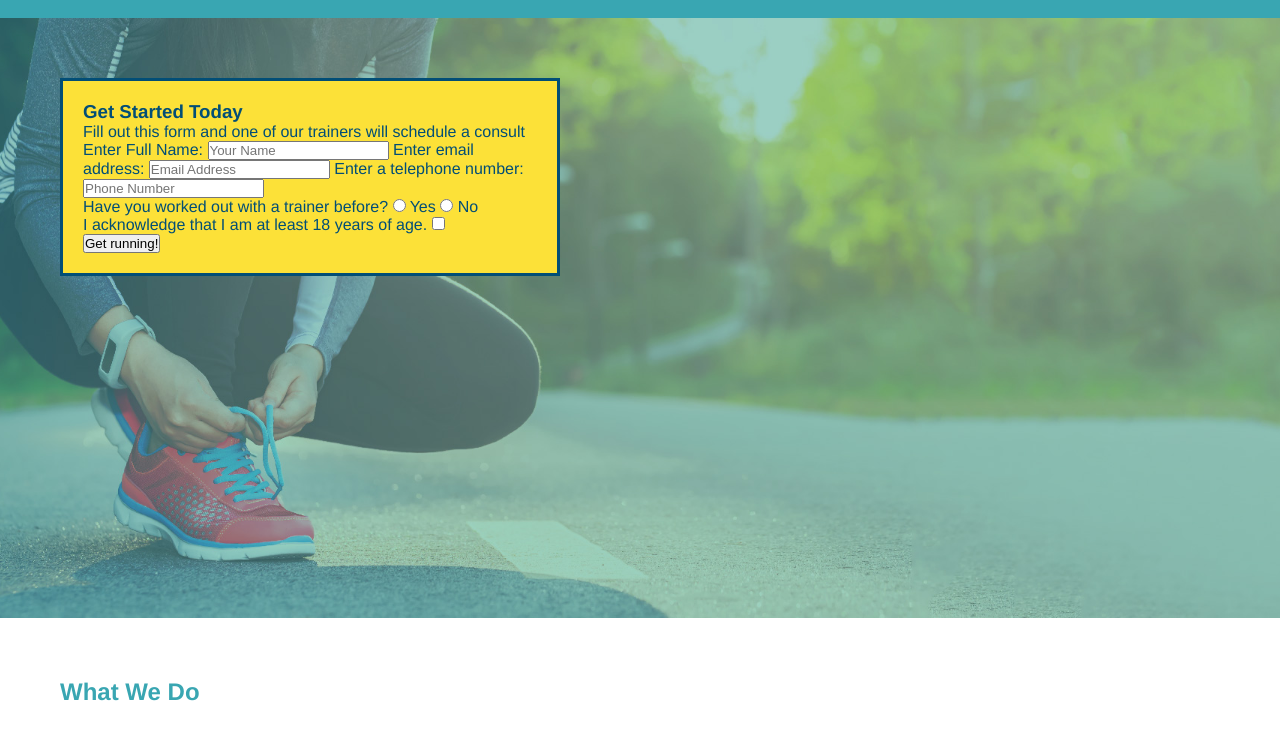
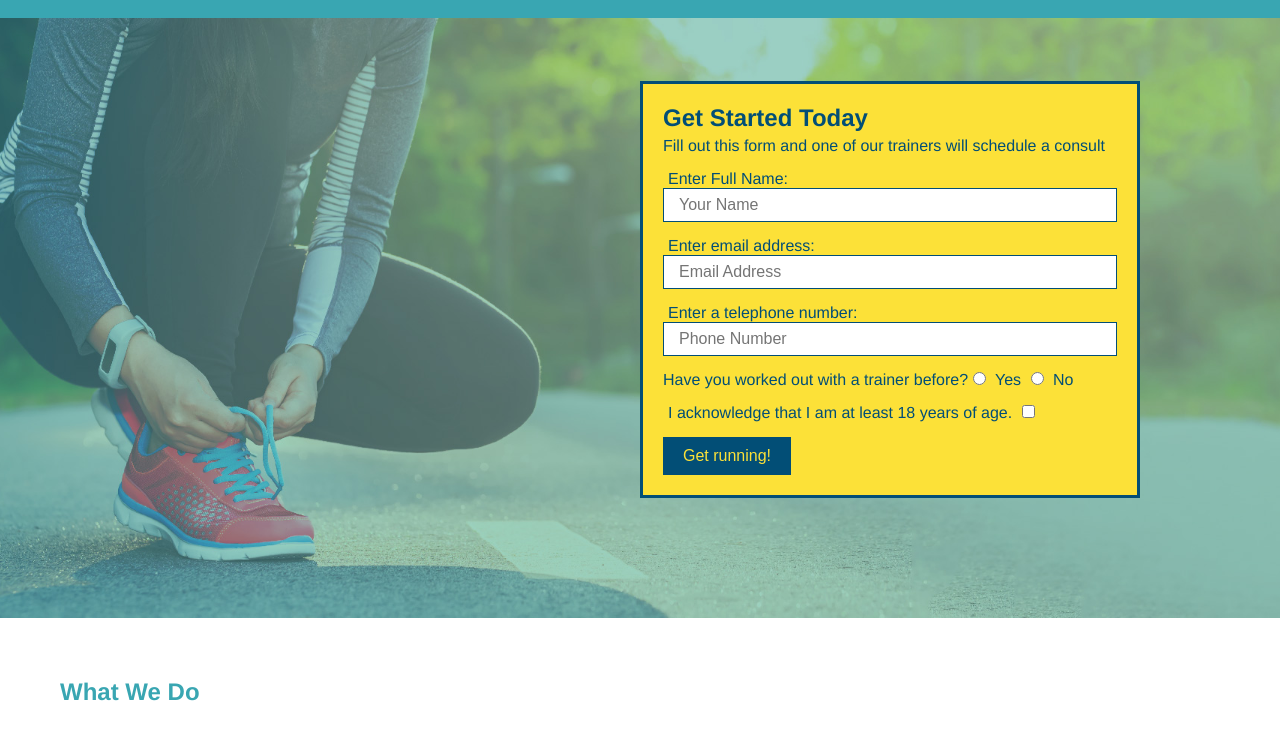
Before and after one commit to ajmarrocco/run-buddy, a plain HTML site: page index.html in a window 1280 px wide. Shown: the part 64-800 px from the top of the page. Drawn offline with Linux system fonts and the light colour scheme.

Commit message:
<hero style complete>

```diff
--- a/assets/css/style.css
+++ b/assets/css/style.css
@@ -52,16 +52,16 @@ header nav ul li a {
 /* Adds padding to all sections */
 section {
   padding: 60px;
-}
-/* Hero Style Start */
+ }
+/* Hero Style Begins*/
 .hero{
   background-image: url("../images/hero-bg.jpg");
   height: 600px;
   background-size: cover;
   background-position: center;
-}
-/* Hero Style End */
-/* Hero Form Style Start */
+  position: relative;
+ }
+/* Hero Form Style */
 .hero-form{
   background-color: #fce138;
   padding: 20px;
@@ -70,8 +70,53 @@ section {
   border-style: solid;
   border-width: 3px;
   border-color: #024e76;
-}
-/* Hero Form End */
+  position: absolute;
+  bottom: 120px;
+  right: 140px;
+ }
+/* Change text for h3 */
+.hero-form h3{
+  font-size: 24px;
+  margin: 0px;
+ }
+/* Spacing for p in hero-form */
+.hero-form p {
+  margin: 5px 0 15px 0;
+ }
+/* Spacing and styling for p in hero-form */
+ .form-input {
+  border: 1px solid #024e76;
+  display: block;
+  padding: 7px 15px;
+  font-size: 16px;
+  color: #024e76;
+  width: 100%;
+  margin-bottom: 15px;
+ }
+/* Spacing for radio buttons */
+.hero-form label {
+  margin: 0 5px;
+ }
+/* Style submit button */
+.hero-form button {
+  color: #fce138;
+  background-color: #024e76;
+  border: none;
+  padding: 10px 20px;
+  font-size: 16px;
+ }
+/* Hero Style Begins*/
+/* Trainers style
+.trainers {
+  text-align: center;
+ }  */
+/* Trainer style */
+/* .trainer {
+  width: 900px;
+  margin: 0 auto 30px auto;
+  background: #024e76;
+  color: #fce138;
+ }   */
 /* adds background color to footer */
 footer {
     background: #fce138;
--- a/index.html
+++ b/index.html
@@ -41,13 +41,13 @@
                 <form>
                     <!-- Name input -->
                     <label for="name">Enter Full Name:</label>
-                    <input type="text" placeholder="Your Name" name="name" id="name" />
+                    <input type="text" placeholder="Your Name" name="name" id="name" class="form-input"/>
                     <!-- Email input -->
                     <label for="email">Enter email address:</label>
-                    <input type="email" placeholder="Email Address" name="email" id="email" />
+                    <input type="email" placeholder="Email Address" name="email" id="email" class="form-input"/>
                     <!-- Phone number input -->
                     <label for="phone">Enter a telephone number:</label>
-                    <input type="tel" placeholder="Phone Number" name="phone" id="phone" />
+                    <input type="tel" placeholder="Phone Number" name="phone" id="phone" class="form-input"/>
                     <!-- Trainer input with radio button -->
                     <p>
                         Have you worked out with a trainer before?
```
